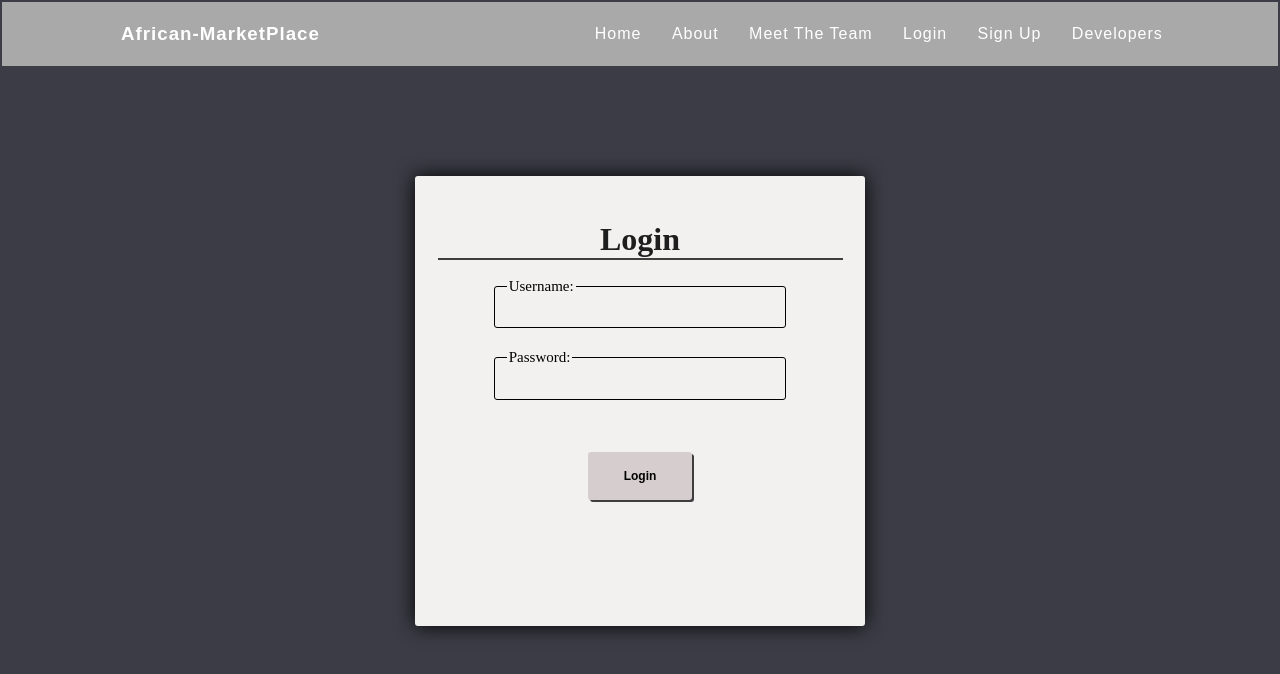
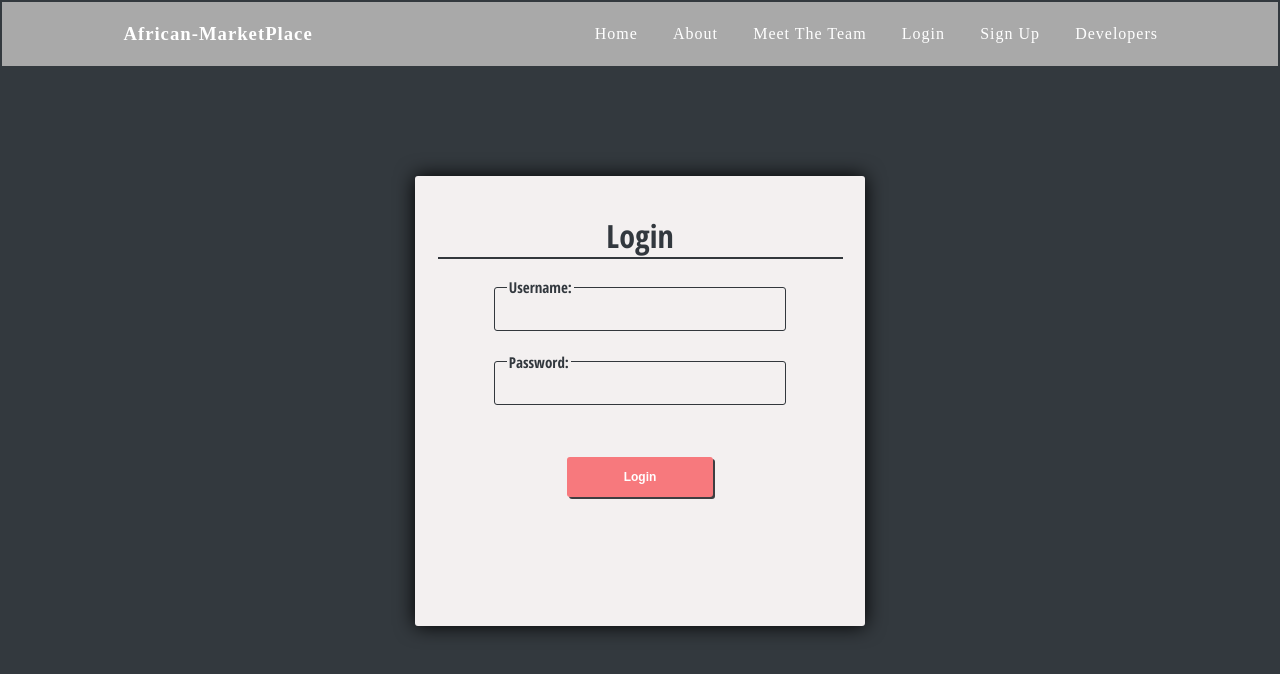
Before and after one commit to African-Marketplace-Sauti-Africa/frontEnd, a React (Create React App) app in the folder front-end/: page /login in a window 1280 px wide. Shown: the top 674 px of the page. Built offline with nearby package versions, Linux system fonts and the light colour scheme.

Commit message:
matched background colors on pages aswell as fonts

```diff
--- a/front-end/src/styles/DevPage.css
+++ b/front-end/src/styles/DevPage.css
@@ -1,3 +1,5 @@
+@import url('https://fonts.googleapis.com/css2?family=Open+Sans+Condensed:wght@700&display=swap');
+
 .devCard{
     display: flex;
     flex-wrap: wrap;
@@ -9,6 +11,7 @@
 }
 
 h1{
+    font-family: 'Open Sans Condensed', sans-serif;
     display: flex;
     justify-content: center;
     margin-left: 25%;
@@ -16,6 +19,7 @@ h1{
     color: rgb(236, 236, 236);
     border-bottom: 2px solid rgb(173, 169, 169);
     width: 50%;
+
 }
 
 img{
@@ -23,6 +27,7 @@ img{
     /* border: 2px solid black; */
     border-radius: 2%;
     background-color: white;
+    box-shadow:0px 0px 20px 0px black;
 }
 
 .imgWrap {
--- a/front-end/src/styles/Login.css
+++ b/front-end/src/styles/Login.css
@@ -1,13 +1,17 @@
+@import url('https://fonts.googleapis.com/css2?family=Open+Sans+Condensed:wght@700&display=swap');
+
+
 *{
     box-sizing: border-box;
 }
 
 body{
-    background-color: rgb(60, 60, 70);
+    background-color: rgba(29,36,42,0.9);
+    font-family: 'Open Sans Condensed', sans-serif;
 }
 
 .form {
-    background-color: rgb(60, 60, 70);
+    background-color:transparent;
     margin-top: 8.7%;
     display: flex;
     justify-content: center;
@@ -15,11 +19,11 @@ body{
 
 #loginTitle{
     display: block;
-    border-bottom: 2px solid  rgb(62, 62, 65);
+    border-bottom: 2px solid  rgba(29,36,42,0.9);
     width: 90%;
     margin-top: -25%;
     margin-right: 25%;
-    color: rgb(30, 30, 31);
+    color: rgba(29,36,42,0.9);
 
 }
 
@@ -50,7 +54,7 @@ input {
 }
 
 fieldset{
-    border:.5px solid black;
+    border:.5px solid rgba(29,36,42,0.9);
     border-radius: 3px;
     width: 140%;
     margin-left: -20%;
@@ -60,6 +64,7 @@ fieldset{
 legend {
     text-align: left;
     font-size: 15px;
+    color: rgba(29,36,42,0.9);
 }
 
 button{
@@ -67,11 +72,11 @@ button{
     border-radius: 3px;
     font-size: 75%;
     font-weight: bold;
-    width: 50%;
-    height: 25%;
+    width: 70%;
+    height: 20%;
     margin-top: 15%;
-    color: black;
-    background-color: rgb(214, 206, 206);
+    color: white;
+    background-color: #f7797d;
     box-shadow: 2px 2px rgb(62, 62, 65);
     transition: 1000ms;
 }
--- a/front-end/src/styles/nav.css
+++ b/front-end/src/styles/nav.css
@@ -8,7 +8,7 @@ nav{
     margin-top: -.51%;
     margin-right: -.5%;
     margin-left: -.51%;
-    font-family: sans-serif;
+    font-family: 'Times New Roman', Times, serif;
     letter-spacing: 1px;
 }
 
```
